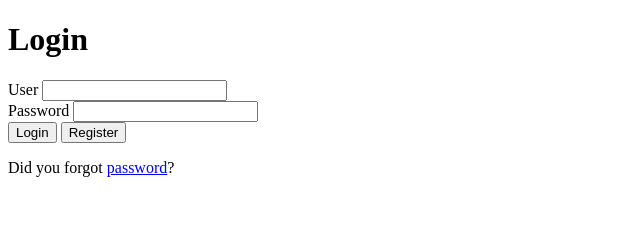
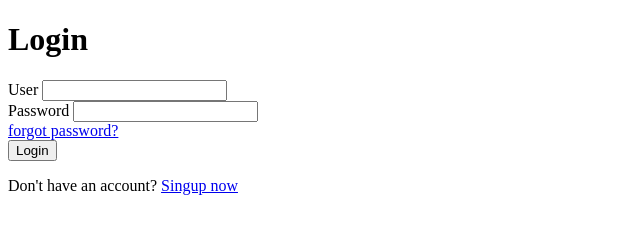
Before and after one commit to Kevn1Dev/login-and-register, a plain HTML site: page login/index.html in a window 1280 px wide. Shown: the whole page, without its empty margins (0-640 px from the left). Drawn offline with Linux system fonts and the light colour scheme.

Commit message:
Update index.html

```diff
--- a/login/index.html
+++ b/login/index.html
@@ -17,12 +17,14 @@
             <label for="#">Password</label>
             <input type="password">
         </div>
+        <div class="forgot-pass">
+            <a href="/forgot-password/index.html">forgot password?</a>
+        </div>
         <div class="btn">
             <button type="submit">Login</button>
-            <button type="submit" href="">Register</button>
         </div>
         <div class="question">
-            <p>Did you forgot <a href="/forgot-password/index.html">password</a>?</p>
+            <p>Don't have an account? <a href="/register/index.html">Singup now</a> </p>
         </div>
     </div>
 </body>
```
